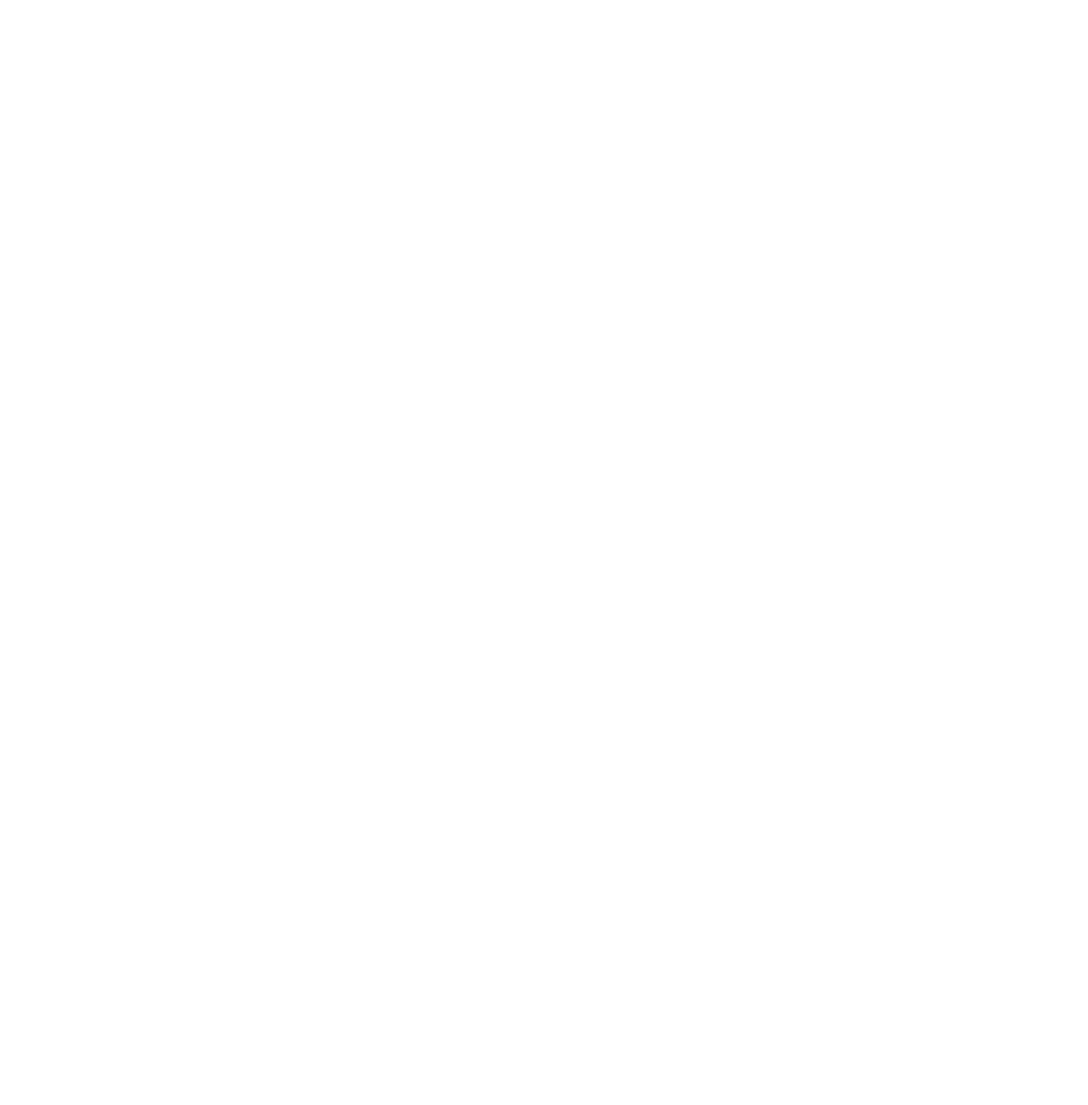
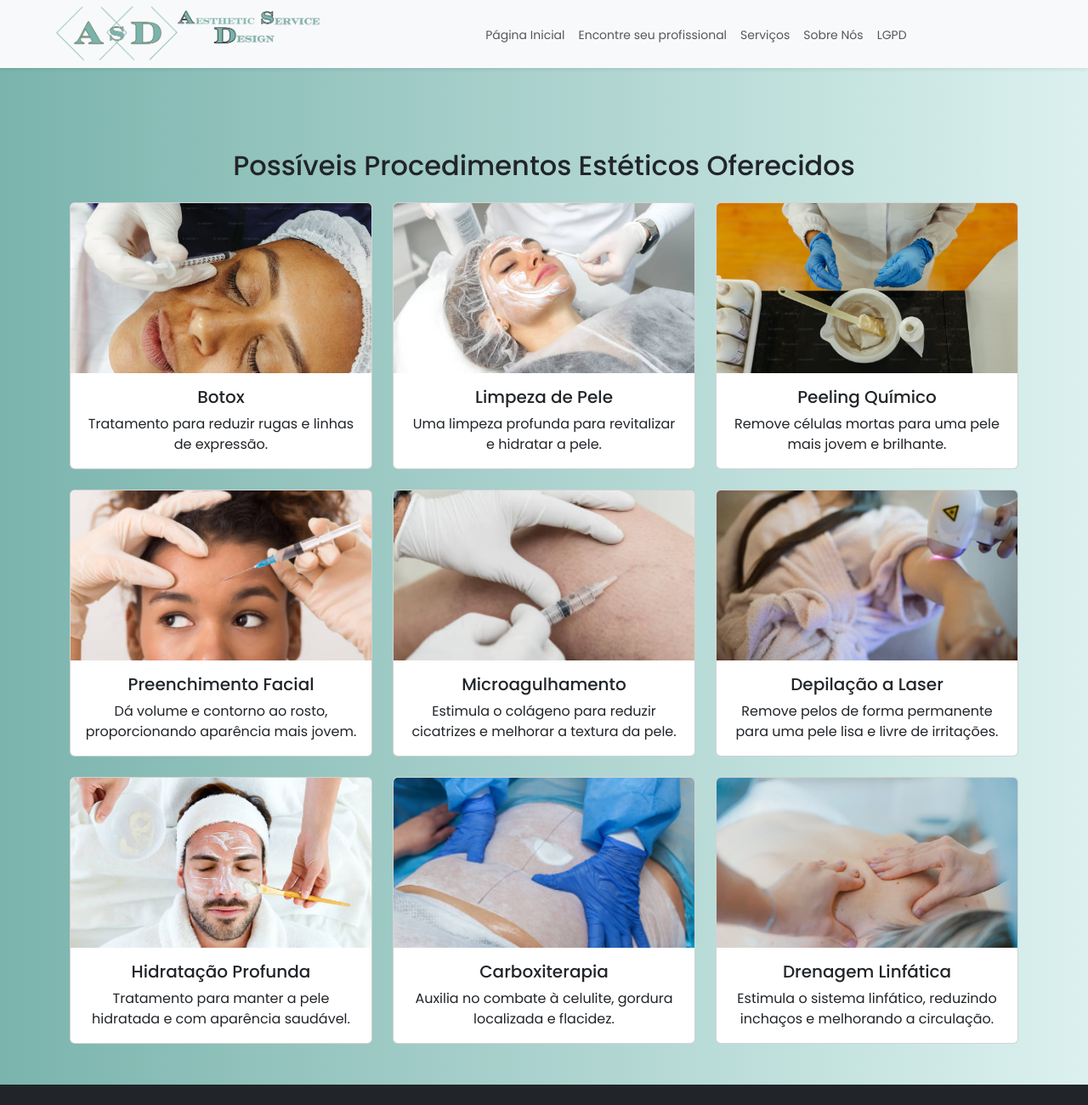
Before and after one commit to gabriela7pinheiro/Frontend-ASD, a website: page procedimentos.html in a window 1280 px wide. Shown: the top 1300 px of the page at 85% size. Before the commit the page ends 800 px from the top, so only its background shows below. Drawn offline with nearby package versions, Linux system fonts and the light colour scheme.

Commit message:
entrega final

```diff
--- a/procedimentos.html
+++ b/procedimentos.html
@@ -0,0 +1,156 @@
+<!DOCTYPE html>
+<html lang="pt-br">
+<head>
+    <meta charset="UTF-8">
+    <meta name="viewport" content="width=device-width, initial-scale=1.0">
+    <title>Home - Gestão de Clínicas Estéticas</title>
+
+    <!-- Fonte Poppins -->
+    <link href="https://fonts.googleapis.com/css2?family=Poppins:wght@300;400;500;600&display=swap" rel="stylesheet">
+
+    <link href="https://cdn.jsdelivr.net/npm/bootstrap@5.3.3/dist/css/bootstrap.min.css" rel="stylesheet">
+    <link href="https://cdn.jsdelivr.net/npm/bootstrap-icons/font/bootstrap-icons.css" rel="stylesheet">
+    <link rel="stylesheet" href="style.css"> <!-- Link para o seu CSS customizado -->
+</head>
+<body>
+    <!-- Cabeçalho fixo -->
+    <nav class="navbar navbar-expand-lg navbar-light bg-light fixed-top shadow-sm">
+        <div class="container-fluid">
+            <a class="navbar-brand" href="#">
+                <img src="img/logo2.png" alt="Logo da Clínica" class="navbar-logo">
+            </a>
+
+            <div class="collapse navbar-collapse justify-content-center" id="navbarNav">
+                <ul class="navbar-nav">
+                    <li class="nav-item">
+                        <a class="nav-link" href="index.html">Página Inicial</a>
+                    </li>
+                    <li class="nav-item">
+                        <a class="nav-link" href="profissionais.html">Encontre seu profissional</a>
+                    </li>
+                    <li class="nav-item">
+                        <a class="nav-link" href="#servicos">Serviços</a>
+                    </li>
+                    <li class="nav-item">
+                        <a class="nav-link" href="sobrenos.html">Sobre Nós</a>
+                    </li>
+                    <li class="nav-item">
+                        <a class="nav-link" href="LGPD.html">LGPD</a>
+                    </li>
+                </ul>
+            </div>
+        </div>
+    </nav>
+
+    <!-- Procedimentos Estéticos -->
+    <section class="procedures-section py-5 mt-5">
+        <div class="container">
+            <h2 class="text-center mb-4 animate-fade-in">Possíveis Procedimentos Estéticos Oferecidos</h2>
+
+            <!-- Primeira Linha de Procedimentos -->
+            <div class="row">
+                <div class="col-md-4">
+                    <div class="card text-center">
+                        <img src="img/procedimento1.png" class="card-img-top" alt="Botox">
+                        <div class="card-body">
+                            <h5 class="card-title">Botox</h5>
+                            <p class="card-text">Tratamento para reduzir rugas e linhas de expressão.</p>
+                        </div>
+                    </div>
+                </div>
+                <div class="col-md-4">
+                    <div class="card text-center">
+                        <img src="img/procedimento2.png" class="card-img-top" alt="Limpeza de Pele">
+                        <div class="card-body">
+                            <h5 class="card-title">Limpeza de Pele</h5>
+                            <p class="card-text">Uma limpeza profunda para revitalizar e hidratar a pele.</p>
+                        </div>
+                    </div>
+                </div>
+                <div class="col-md-4">
+                    <div class="card text-center">
+                        <img src="img/procedimento3.png" class="card-img-top" alt="Peeling Químico">
+                        <div class="card-body">
+                            <h5 class="card-title">Peeling Químico</h5>
+                            <p class="card-text">Remove células mortas para uma pele mais jovem e brilhante.</p>
+                        </div>
+                    </div>
+                </div>
+            </div>
+
+            <!-- Segunda Linha de Procedimentos -->
+            <div class="row mt-4">
+                <div class="col-md-4">
+                    <div class="card text-center">
+                        <img src="img/procedimento4.png" class="card-img-top" alt="Preenchimento Facial">
+                        <div class="card-body">
+                            <h5 class="card-title">Preenchimento Facial</h5>
+                            <p class="card-text">Dá volume e contorno ao rosto, proporcionando aparência mais jovem.</p>
+                        </div>
+                    </div>
+                </div>
+                <div class="col-md-4">
+                    <div class="card text-center">
+                        <img src="img/procedimento5.png" class="card-img-top" alt="Microagulhamento">
+                        <div class="card-body">
+                            <h5 class="card-title">Microagulhamento</h5>
+                            <p class="card-text">Estimula o colágeno para reduzir cicatrizes e melhorar a textura da pele.</p>
+                        </div>
+                    </div>
+                </div>
+                <div class="col-md-4">
+                    <div class="card text-center">
+                        <img src="img/procedimento6.png" class="card-img-top" alt="Depilação a Laser">
+                        <div class="card-body">
+                            <h5 class="card-title">Depilação a Laser</h5>
+                            <p class="card-text">Remove pelos de forma permanente para uma pele lisa e livre de irritações.</p>
+                        </div>
+                    </div>
+                </div>
+            </div>
+
+            <!-- Terceira Linha de Procedimentos -->
+            <div class="row mt-4">
+                <div class="col-md-4">
+                    <div class="card text-center">
+                        <img src="img/procedimento7.png" class="card-img-top" alt="Hidratação Profunda">
+                        <div class="card-body">
+                            <h5 class="card-title">Hidratação Profunda</h5>
+                            <p class="card-text">Tratamento para manter a pele hidratada e com aparência saudável.</p>
+                        </div>
+                    </div>
+                </div>
+                <div class="col-md-4">
+                    <div class="card text-center">
+                        <img src="img/procedimento8.png" class="card-img-top" alt="Carboxiterapia">
+                        <div class="card-body">
+                            <h5 class="card-title">Carboxiterapia</h5>
+                            <p class="card-text">Auxilia no combate à celulite, gordura localizada e flacidez.</p>
+                        </div>
+                    </div>
+                </div>
+                <div class="col-md-4">
+                    <div class="card text-center">
+                        <img src="img/procedimento9.png" class="card-img-top" alt="Drenagem Linfática">
+                        <div class="card-body">
+                            <h5 class="card-title">Drenagem Linfática</h5>
+                            <p class="card-text">Estimula o sistema linfático, reduzindo inchaços e melhorando a circulação.</p>
+                        </div>
+                    </div>
+                </div>
+            </div>
+        </div>
+    </section>
+
+    <!-- Footer -->
+    <footer class="text-center py-4 bg-dark text-white">
+        <p>Email: aestheticservicedesign@gmail.com</p>
+        <ul class="list-inline">
+            <li class="list-inline-item"><a href="https://www.instagram.com/estetica_asd/" target="_blank" class="text-white">Instagram</a></li>
+        </ul>
+    </footer>
+
+    <script src="https://cdn.jsdelivr.net/npm/bootstrap@5.3.3/dist/js/bootstrap.bundle.min.js"></script>
+    <script src="script.js"></script> <!-- Link para o seu JS customizado -->
+</body>
+</html>
```
Also changed, not shown: LGPD.html (+2 -11 lines), index.html (+11 -10 lines), sobrenos.html (+7 -8 lines), img/procedimento1.png (added), img/procedimento2.png (added), img/procedimento3.png (added), img/procedimento4.png (added), img/procedimento5.png (added), img/procedimento6.png (added), img/procedimento7.png (added), img/procedimento8.png (added), img/procedimento9.png (added).
